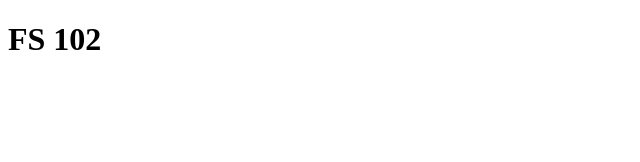
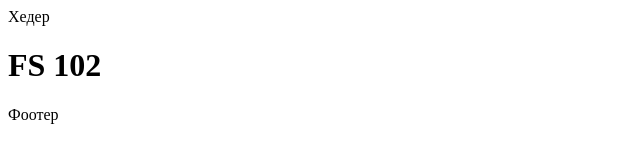
Before and after one commit to Tigriceo/fs-102-1, a plain HTML site: page index.html in a window 1280 px wide. Shown: the whole page, without its empty margins (0-640 px from the left). Drawn offline with Linux system fonts and the light colour scheme.

Commit message:
оновлення структури

```diff
--- a/index.html
+++ b/index.html
@@ -7,6 +7,10 @@
     <title>FS-102</title>
 </head>
 <body>
-    <h1>FS 102</h1>
+    <header>Хедер</header>
+    <main>
+        <h1>FS 102</h1>
+    </main>
+    <footer>Фоотер</footer>
 </body>
 </html>
```
